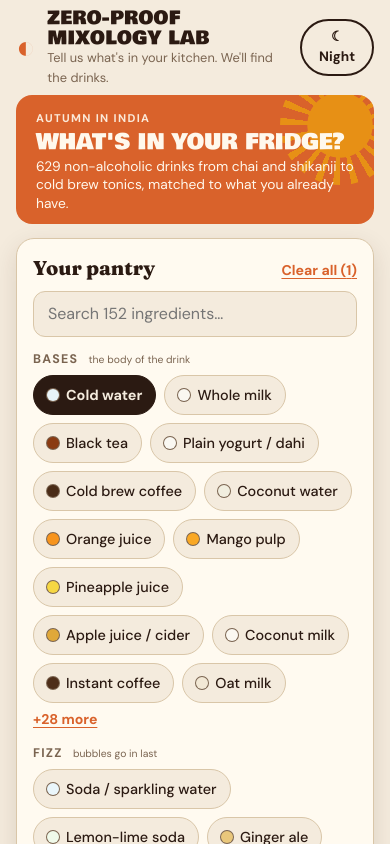
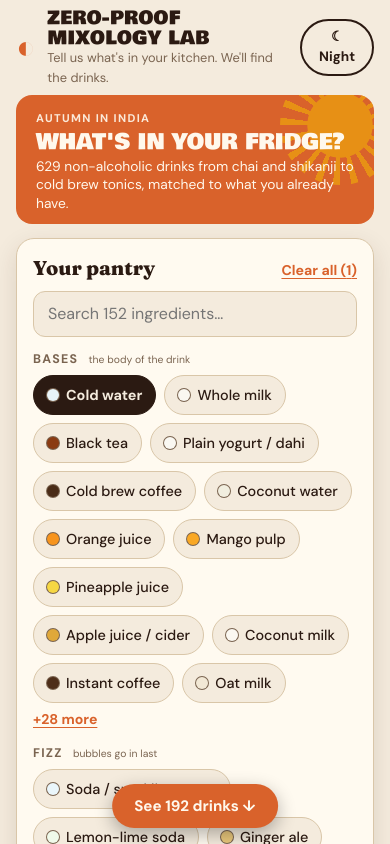
Before and after one commit to khyatinagaria/mixer-website, a React (Vite) app: page / in a window 390 px wide. Both pictures are taken after a click on the button "Cold water". Shown: the top 844 px of the page. Built offline with nearby package versions, Linux system fonts and the light colour scheme.

Commit message:
Add "See N drinks" jump button on phones
Co-Authored-By: Claude Sonnet 5.5 <noreply@anthropic.com>
Claude-Session: https://claude.ai/code/session_01Fm9xgnLR9gNQLxMUAaAQc3

```diff
--- a/src/App.tsx
+++ b/src/App.tsx
@@ -87,6 +87,7 @@ export default function App() {
             open={id => { setOpenId(id); window.scrollTo({ top: 0, behavior: 'smooth' }); }} />
         </div>
       </main>
+      {pantry.length > 0 && !view && <button className="jump" onClick={() => document.querySelector('.col-results')?.scrollIntoView({ behavior: 'smooth' })}>See {results.rows.length} drink{results.rows.length === 1 ? '' : 's'} ↓</button>}
       <footer className="foot">Zero-proof means no alcohol. Recipes are our own home versions, adapted from classic and popular non-alcoholic drinks.</footer>
     </div>
   );
--- a/src/styles.css
+++ b/src/styles.css
@@ -155,3 +155,6 @@ h3 small.muted { text-transform: none; letter-spacing: 0; font-weight: 400; marg
   .layout.with-stage .grid { grid-template-columns: repeat(2, 1fr); }
   .layout:not(.with-stage) { grid-template-columns: 330px 1fr; }
 }
+
+.jump { display: none; }
+@media (max-width: 899px) { .jump { display: block; position: fixed; left: 50%; bottom: 16px; transform: translateX(-50%); z-index: 20; border: 0; border-radius: 99px; padding: 12px 22px; background: var(--accent); color: var(--on-accent); font: 800 0.95rem var(--sans); box-shadow: 0 6px 18px rgba(0, 0, 0, 0.3); } }
```
